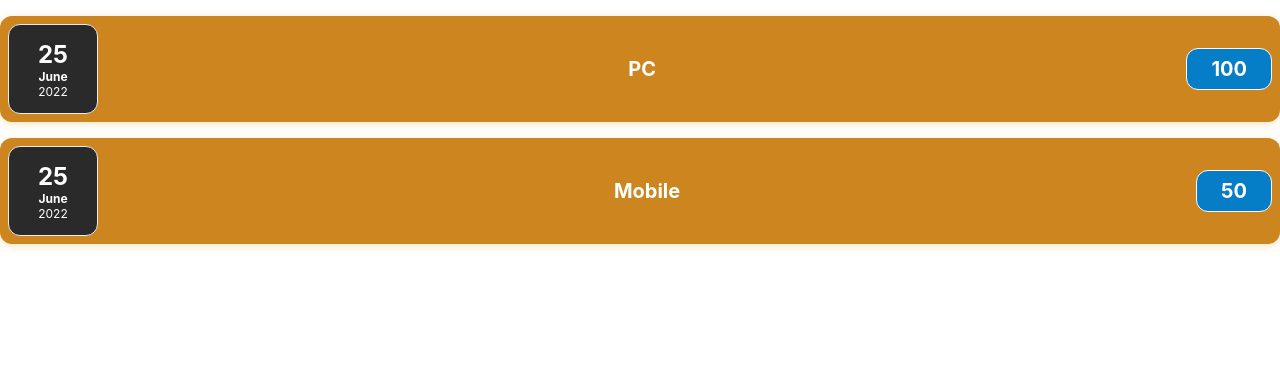
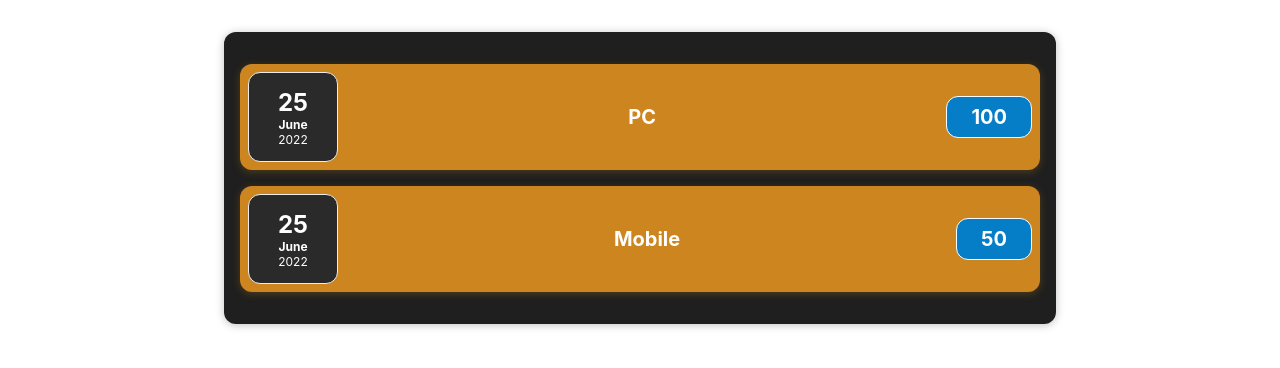
Before and after one commit to Mhadasavi/ReactDemo, a React (Create React App) app: page / in a window 1280 px wide. Shown: the top 368 px of the page. Built offline with nearby package versions, Linux system fonts and the light colour scheme.

Commit message:
assignment

```diff
--- a/src/App.js
+++ b/src/App.js
@@ -1,6 +1,7 @@
 import logo from "./logo.svg";
 import "./App.css";
-import ExpenseItem from "./components/ExpenseItem";
+import ExpenseComponent from "./components/ExpenseComponent";
+// import ExpenseItem from "./components/ExpenseItem";
 
 function App() {
   const expenseItems = [
@@ -9,18 +10,9 @@ function App() {
   ];
   return (
     <div className="App">
-      {/* <header className="App-header"></header> */}
+
       <div>
-        <ExpenseItem
-          name={expenseItems[0].itemName}
-          price={expenseItems[0].itemPrice}
-          date={expenseItems[0].date}
-        ></ExpenseItem>
-        <ExpenseItem
-          name={expenseItems[1].itemName}
-          price={expenseItems[1].itemPrice}
-          date={expenseItems[1].date}
-        ></ExpenseItem>
+        <ExpenseComponent expenseItemsObject={expenseItems}></ExpenseComponent>
       </div>
     </div>
   );
--- /dev/null
+++ b/src/components/ExpenseComponent.css
@@ -0,0 +1,9 @@
+.expenses {
+    padding: 1rem;
+    background-color: rgb(31, 31, 31);
+    margin: 2rem auto;
+    width: 50rem;
+    max-width: 95%;
+    border-radius: 12px;
+    box-shadow: 0 1px 8px rgba(0, 0, 0, 0.25);
+  }
--- /dev/null
+++ b/src/components/ExpenseComponent.js
@@ -0,0 +1,18 @@
+import "./ExpenseComponent.css";
+import ExpenseItem from "./ExpenseItem";
+
+function ExpenseComponent(props){
+    return(< div className="expenses">
+        <ExpenseItem
+    name={props.expenseItemsObject[0].itemName}
+    price={props.expenseItemsObject[0].itemPrice}
+    date={props.expenseItemsObject[0].date}
+  > </ExpenseItem>
+  <ExpenseItem
+    name={props.expenseItemsObject[1].itemName}
+    price={props.expenseItemsObject[1].itemPrice}
+    date={props.expenseItemsObject[1].date}
+   ></ExpenseItem>
+  </div>);
+}
+export default ExpenseComponent;
--- a/src/components/ExpenseItem.js
+++ b/src/components/ExpenseItem.js
@@ -1,5 +1,6 @@
 import "./ExpenseItem.css";
 import ExpenseDate from "./ExpenseDate";
+
 function ExpenseItem(props) {
   return (
     <div className="expense-item">
```
